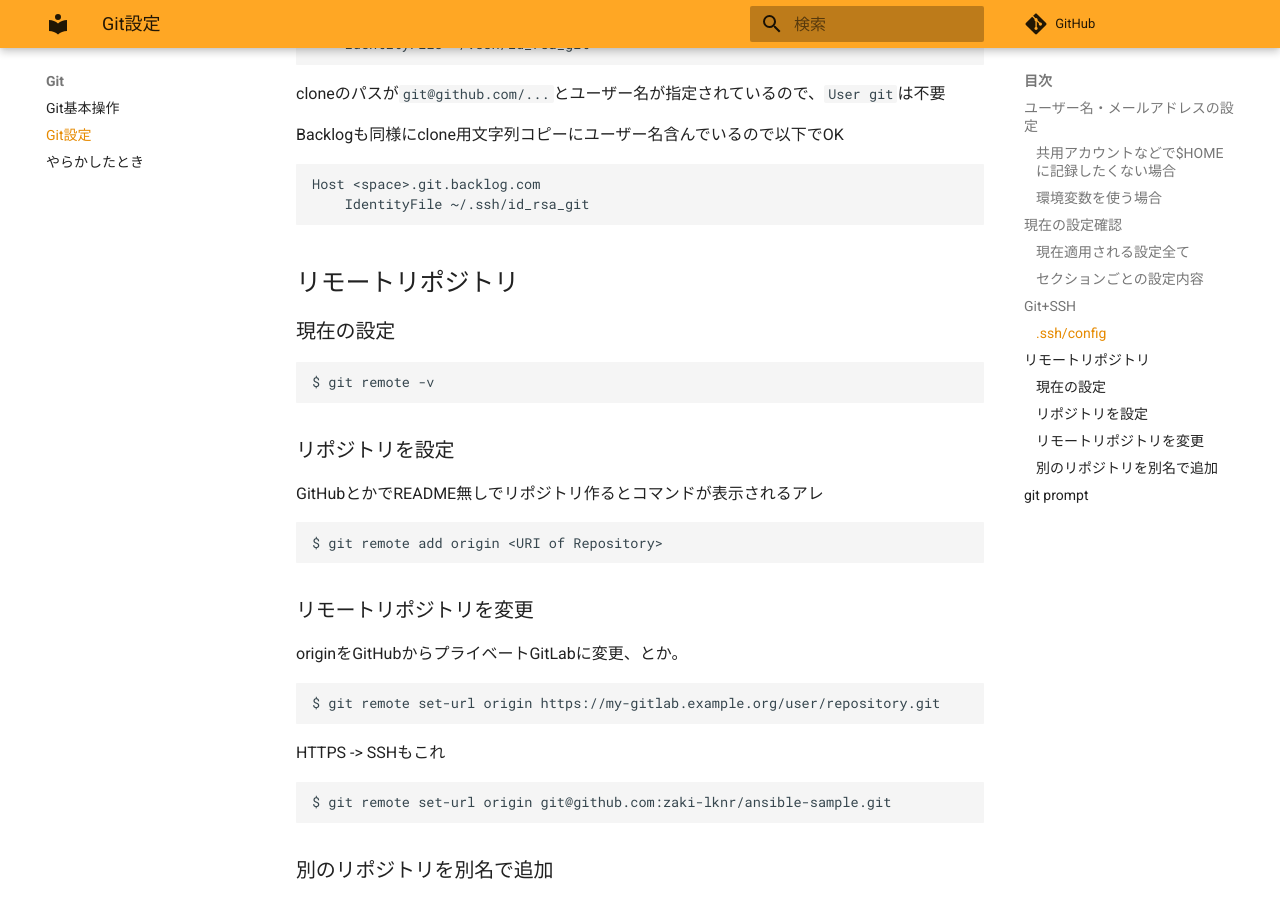
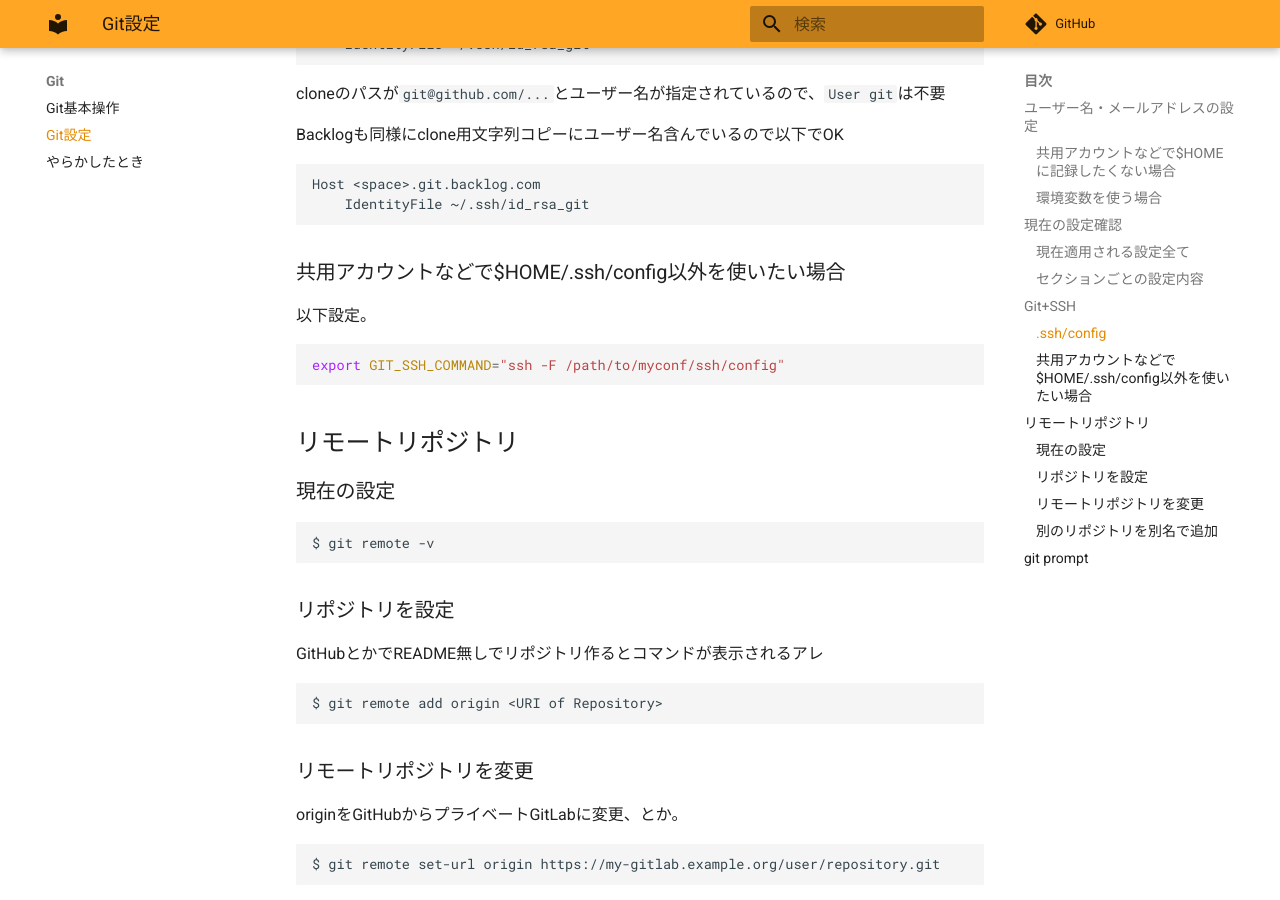
Before and after one commit to zaki-lknr/docs, an MkDocs documentation site: the page built from docs/Git/configure.md, in a window 1280 px wide and 900 px high, scrolled down 1364 px. Built offline with MkDocs 1.6.1 and Material for MkDocs 9.7.7, drawn with Linux system fonts in a browser that asks for light colours; comment, search, counter and statistics services are not loaded.

Commit message:
add: git/configure: GIT_SSH_COMMANDでsshの設定ファイルの設定

````diff
--- a/docs/Git/configure.md
+++ b/docs/Git/configure.md
@@ -65,6 +65,14 @@ Backlogも同様にclone用文字列コピーにユーザー名含んでいる
 ```
 Host <space>.git.backlog.com
     IdentityFile ~/.ssh/id_rsa_git
+```
+
+### 共用アカウントなどで$HOME/.ssh/config以外を使いたい場合
+
+以下設定。
+
+```sh
+export GIT_SSH_COMMAND="ssh -F /path/to/myconf/ssh/config"
 ```
 
 ## リモートリポジトリ
````
